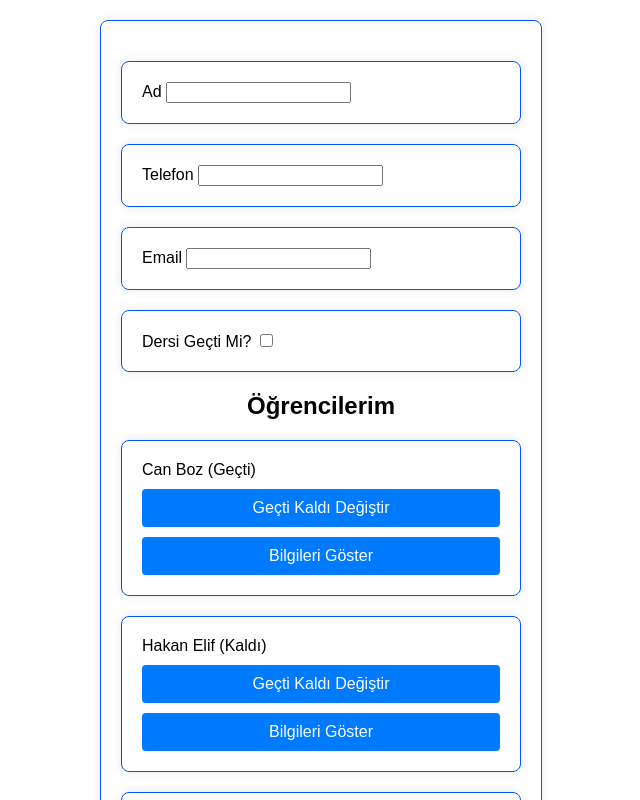
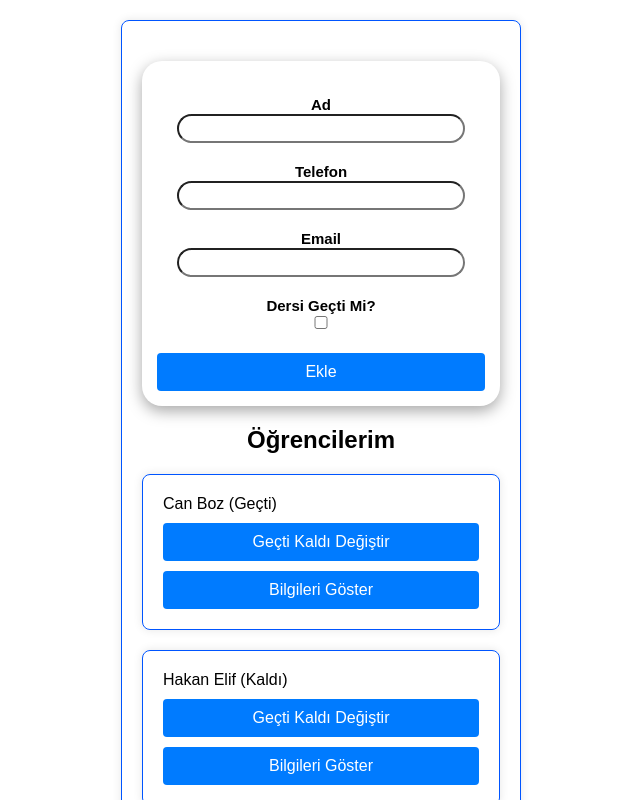
Before and after one commit to meryemcifci/VueTemelleri, a Vue app in the folder Egzersiz5/: page / in a window 1280 px wide. Shown: the top 800 px of the page, without its empty margins (319-959 px from the left). Built offline with nearby package versions, Linux system fonts and the light colour scheme.

Commit message:
yeni öğrenci bilgileri alındı ve ekrana basıldı

```diff
--- a/Egzersiz5/public/index.html
+++ b/Egzersiz5/public/index.html
@@ -5,7 +5,7 @@
     <meta http-equiv="X-UA-Compatible" content="IE=edge">
     <meta name="viewport" content="width=device-width,initial-scale=1.0">
     <link rel="icon" href="<%= BASE_URL %>favicon.ico">
-    <title><%= htmlWebpackPlugin.options.title %></title>
+    <title>Öğrencilerim Projesi</title>
   </head>
   <body>
     <noscript>
--- a/Egzersiz5/src/App.vue
+++ b/Egzersiz5/src/App.vue
@@ -1,6 +1,6 @@
 <template>
-  <div class="none">
-    <StudentForm/>
+  <div class="mainContent">
+    <StudentForm @addStudent="addInformation"/>
     <h2>Öğrencilerim</h2>
     <Student v-for="student in students" :key="student.id" :id="student.id" :name="student.name" :phone="student.phone" :email="student.email" :isPassed="student.isPassed"
     @toggleStudentIsPassed="toggleStudentStatus"/>
@@ -48,7 +48,18 @@
       console.log(studentId)
       const myStudent = this.students.find((student)=>student.id===studentId)
       myStudent.isPassed = !myStudent.isPassed
+    },
+    addInformation(name,phone,email,isPassed){
+      const newStudentObject = {
+        id:new Date().toISOString(),//unıq değer için
+        name:name,
+        phone:phone,
+        email:email,
+        isPassed:isPassed
+      }
+      this.students.push(newStudentObject)
     }
+
    },
 
 
@@ -59,10 +70,18 @@ h2{
   text-align: center;
   color:#000000;
 }
-div .none{ /* hata düzeltmek için template tek div içine almam gerekiyordu bunun sonucunda oluşan kutuyu css özellikleri ile yok ettim*/
+div .mainContent{ /* hata düzeltmek için template tek div içine almam gerekiyordu bunun sonucunda oluşan kutuyu css özellikleri ile yok ettim*/
   border: none;
   box-shadow: none;
   padding: 0;
   margin: 0;
 }
+form .formControl{
+  margin:20px;
+}
+form label{
+    font-weight:bold;
+    font-size:15px;
+
+}
 </style>
--- a/Egzersiz5/src/components/StudentForm.vue
+++ b/Egzersiz5/src/components/StudentForm.vue
@@ -1,102 +1,82 @@
 <template>
-<form>
-    <div >
+<form @submit.prevent="submitForm">
+    <div class="formControl">
         <label>Ad </label>
-        <input type="text">
+        <input type="text" v-model="enteredName">
     </div>
-    <div >
+    <div class="formControl" >
         <label>Telefon </label>
-        <input type="tel">
+        <input type="tel"  v-model="enteredPhone">
     </div>
-    <div>
+    <div class="formControl">
         <label>Email </label>
-        <input type="email">
+        <input type="email"  v-model="enteredEmail">
     </div>
-    <div>
+    <div class="formControl">
         <label>Dersi Geçti Mi? </label>
-        <input type="checkbox">
+        <input type="checkbox"  v-model="enteredIsPassed">
     </div>
+
+    <button>Ekle</button>
+
 </form>
 </template>
 
 <script>
    export default {
      name: 'new-student',
+     emits:["addStudent"],
 
      data(){
         return {
-
+          enteredName: '',
+          enteredPhone: '',
+          enteredEmail: '',
+          enteredIsPassed: false,
 
         }
     },
      methods:{
-
+      submitForm(){
+        this.$emit('addStudent',this.enteredName,this.enteredPhone,this.enteredEmail,this.enteredIsPassed)
+        this.enteredEmail='';
+        this.enteredName='';
+        this.enteredPhone='';
+        this.enteredIsPassed=false;
+      }
      }
    }
    </script>
 
    <style>
-    div {
-    font-family: Arial, sans-serif;
-    max-width: 400px;
-    margin: 20px auto;
-    padding: 20px;
-    border: 1px solid #0055ff;
-    border-radius: 8px;
-    box-shadow: 0 0 10px rgba(0, 0, 0, 0.1);
-    }
+   *{
+    box-sizing:border-box;
+    margin: 0;
+    padding: 0;
 
-    button {
-    display: block;
+   }
+   div .formControl{ /* hata düzeltmek için template tek div içine almam gerekiyordu bunun sonucunda oluşan kutuyu css özellikleri ile yok ettim*/
+    border: none;
+    box-shadow: none;
+    padding: 0;
+    margin: 20px;
+  }
+  form{
+    box-shadow: rgba(0,0,0,0.35) 0px 5px 15px;
+    max-width: 600px;
     width: 100%;
-    padding: 10px;
-    margin-top: 10px;
-    border: none;
-    border-radius: 4px;
-    background-color: #007bff;
-    color: white;
-    font-size: 16px;
-    cursor: pointer;
-    transition: background-color 0.3s ease;
-    }
+    margin:20px auto;
+    padding:15px;
+    border-radius: 20px;
+    text-align: center;
+  }
+  form input{
+    width: 100%;
+    padding: 5px;
+    border-radius: 20px;
 
-    button:hover {
-      background-color: #0056b3;
-    }
+  }
 
-    ul {
-      list-style-type: none;
-      padding: 0;
-      margin-top: 10px;
-    }
 
-    li {
-      margin-bottom: 10px;
-    }
 
-    li p {
-      font-weight: bold;
-      margin: 0;
-      color: #fc0707;
-    }
-
-    li::before {
-      content: "• ";
-      color: #007bff;
-      font-weight: bold;
-    }
-
-    @media (max-width: 600px) {
-      div {
-        padding: 15px;
-      }
-
-      button {
-        font-size: 14px;
-      }
-
-      li p {
-        font-size: 14px;
-      }
-    }
    </style>
```
